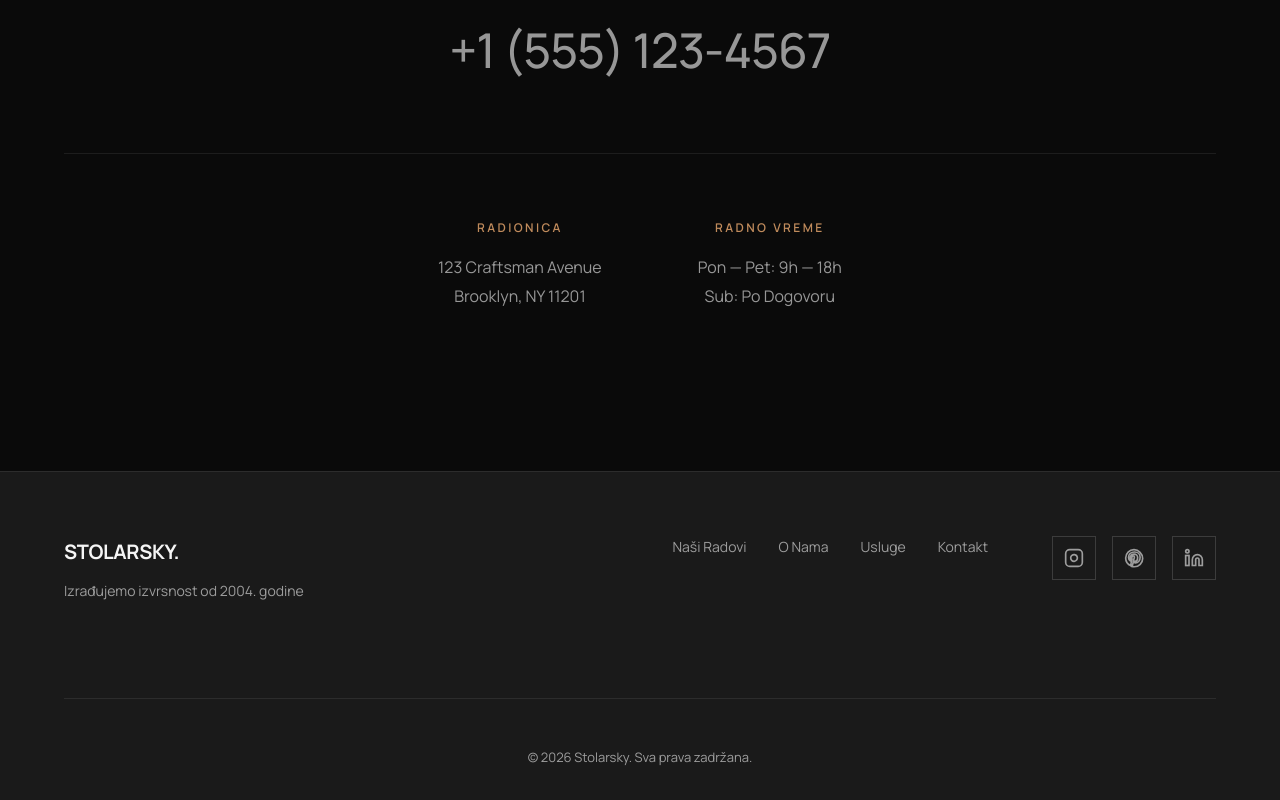
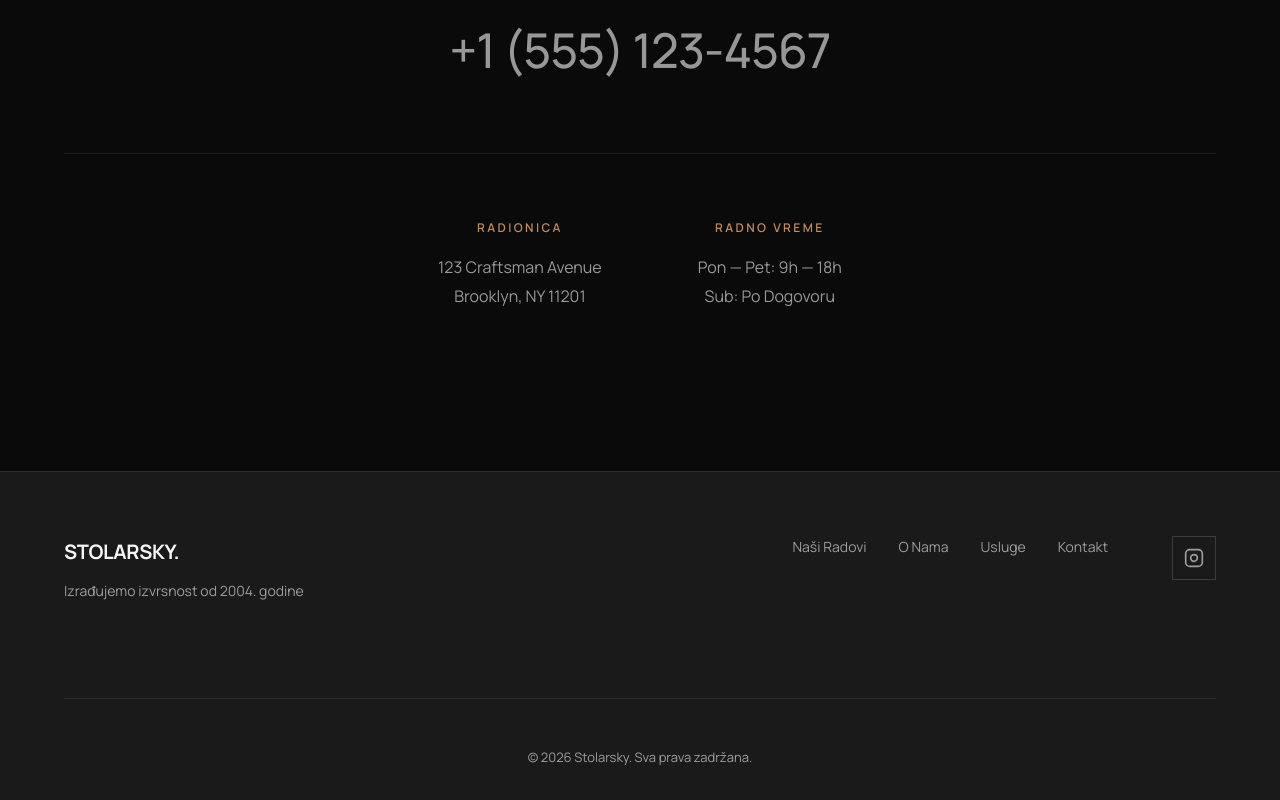
Before and after one commit to milenko997/stolarsky, a Next.js app: page / in a window 1280 px wide. Shown: the part 6312-7112 px from the top of the page. Built offline with nearby package versions, Linux system fonts and the light colour scheme.

Commit message:
Adding instagram link

```diff
--- a/components/footer/footer.tsx
+++ b/components/footer/footer.tsx
@@ -23,23 +23,11 @@ const Footer = () => {
         </div>
 
         <div className={styles.footerSocial}>
-          <a href="#" className={styles.socialLink} aria-label="Instagram">
+          <a href="https://www.instagram.com/stolarsky.art" className={styles.socialLink} aria-label="Instagram" target='_blank'>
             <svg width="20" height="20" viewBox="0 0 24 24" fill="none" stroke="currentColor" strokeWidth="2">
               <rect x="2" y="2" width="20" height="20" rx="5" ry="5" />
               <path d="M16 11.37A4 4 0 1 1 12.63 8 4 4 0 0 1 16 11.37z" />
               <line x1="17.5" y1="6.5" x2="17.51" y2="6.5" />
-            </svg>
-          </a>
-          <a href="#" className={styles.socialLink} aria-label="Pinterest">
-            <svg width="20" height="20" viewBox="0 0 24 24" fill="none" stroke="currentColor" strokeWidth="2">
-              <path d="M12 2C6.48 2 2 6.48 2 12c0 4.25 2.67 7.87 6.42 9.29-.09-.78-.17-1.98.04-2.83.18-.77 1.2-5.08 1.2-5.08s-.3-.61-.3-1.5c0-1.41.82-2.46 1.84-2.46.86 0 1.28.65 1.28 1.43 0 .87-.55 2.17-.84 3.38-.24 1.01.51 1.83 1.51 1.83 1.81 0 3.2-1.91 3.2-4.66 0-2.44-1.75-4.14-4.26-4.14-2.9 0-4.6 2.17-4.6 4.42 0 .88.34 1.82.76 2.33.08.1.09.19.07.29-.08.31-.25 1.01-.29 1.15-.05.19-.16.23-.36.14-1.36-.63-2.21-2.62-2.21-4.22 0-3.43 2.49-6.58 7.19-6.58 3.78 0 6.71 2.69 6.71 6.29 0 3.75-2.36 6.77-5.64 6.77-1.1 0-2.14-.57-2.5-1.25l-.68 2.59c-.25.94-.91 2.12-1.36 2.84 1.02.32 2.1.49 3.22.49 5.52 0 10-4.48 10-10S17.52 2 12 2z" />
-            </svg>
-          </a>
-          <a href="#" className={styles.socialLink} aria-label="LinkedIn">
-            <svg width="20" height="20" viewBox="0 0 24 24" fill="none" stroke="currentColor" strokeWidth="2">
-              <path d="M16 8a6 6 0 0 1 6 6v7h-4v-7a2 2 0 0 0-2-2 2 2 0 0 0-2 2v7h-4v-7a6 6 0 0 1 6-6z" />
-              <rect x="2" y="9" width="4" height="12" />
-              <circle cx="4" cy="4" r="2" />
             </svg>
           </a>
         </div>
```
